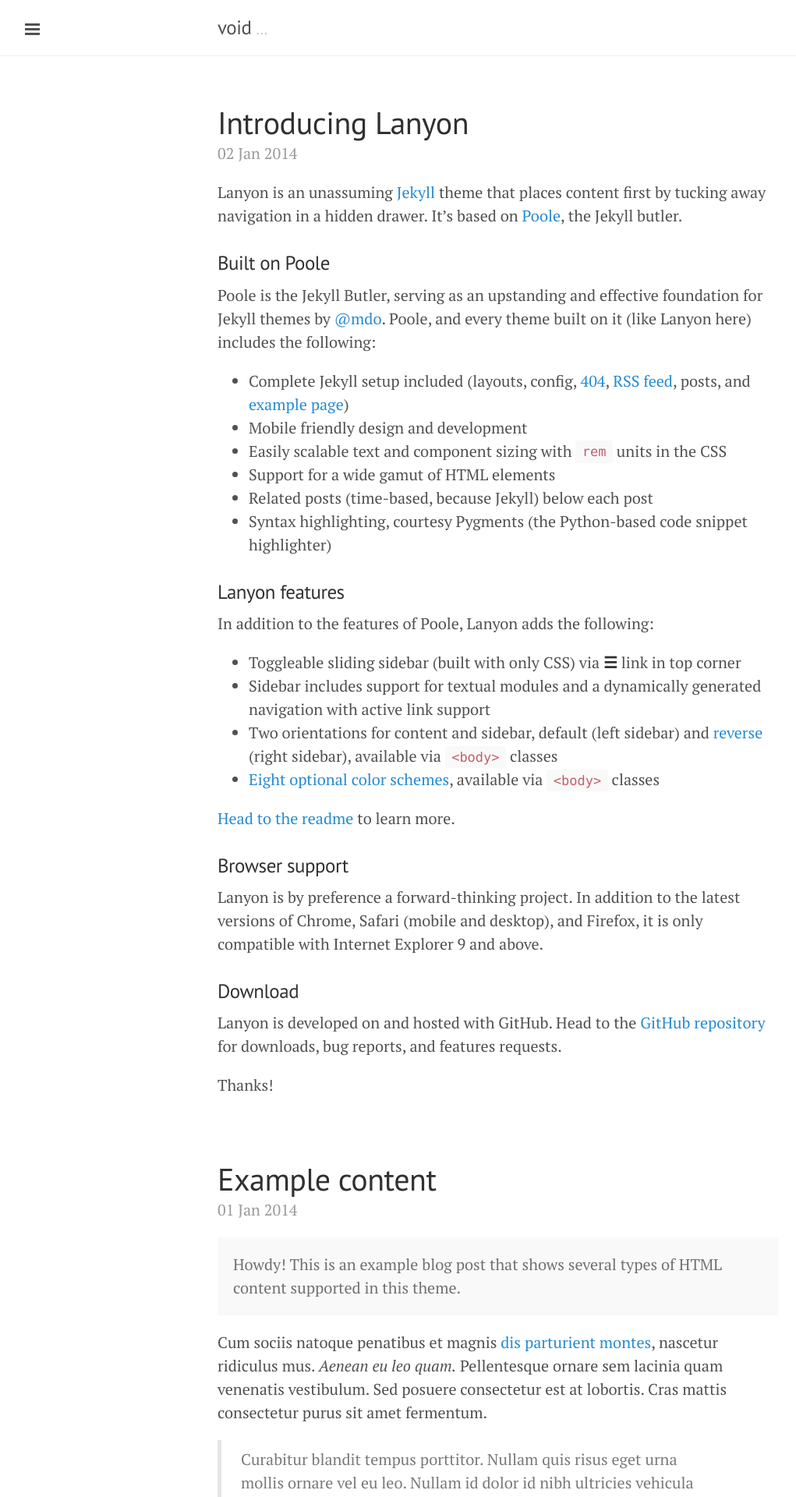
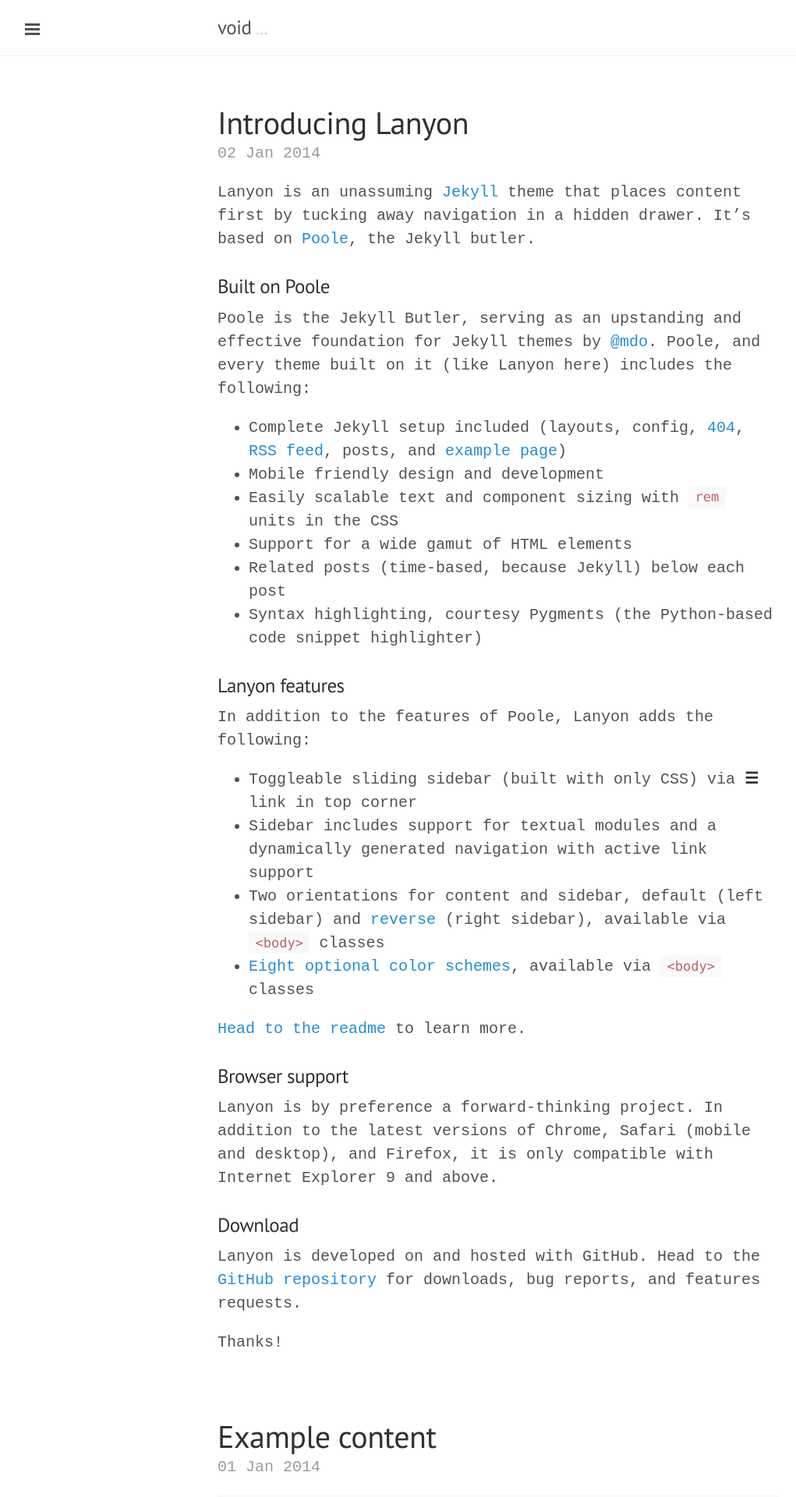
Before and after one commit to angelsimon/angelsimon.github.io, a Jekyll site: the page built from index.html, in a window 1280 px wide. Shown: the top 1920 px of the page at 78% size, without its empty margins (1-1022 px from the left). Built offline with Jekyll 4.4.1, drawn with Linux system fonts in a browser that asks for light colours; Markdown is read by kramdown in place of the engine named in the settings; the list of posts is cut into pages by our own code.

Commit message:
Update lanyon.css

```diff
--- a/public/css/lanyon.css
+++ b/public/css/lanyon.css
@@ -41,7 +41,7 @@
 }
 
 html {
-  font-family: "PT Serif", Georgia, "Times New Roman", serif;
+  font-family: monospace, "PT Serif", Georgia, "Times New Roman", serif;
 }
 
 h1, h2, h3, h4, h5, h6 {
```
